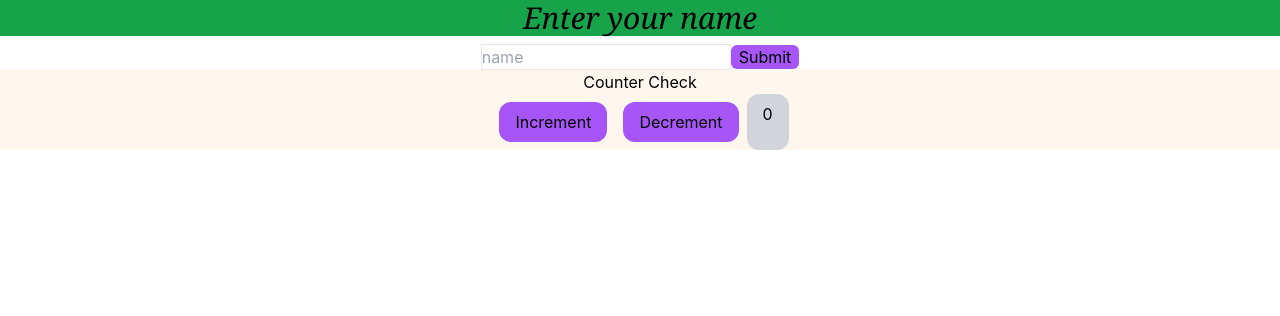
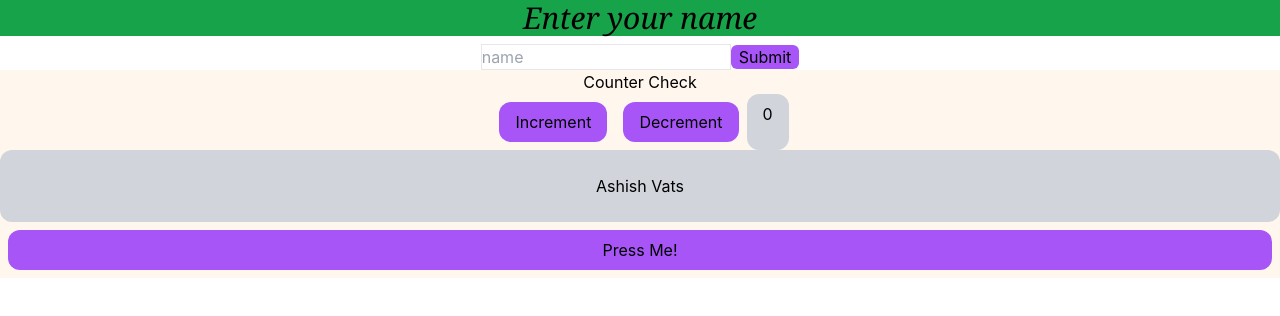
Before and after one commit to Aviral-3/React_Practice, a React (Create React App) app: page / in a window 1280 px wide. Shown: the top 316 px of the page. Built offline with nearby package versions, Linux system fonts and the light colour scheme.

Commit message:
name Toggle button

```diff
--- a/src/Component/Counter.js
+++ b/src/Component/Counter.js
@@ -1,21 +1,34 @@
 import react,{useState} from 'react';
 export default function Counter(){
 const [count,setCounter] = useState(0);
-const[surprise,setSurprise] = useState('');
+const[toggle,setToggle] = useState(true);
+const[name,setName] = useState("Ashish Vats");
 const incHandler = ()=>{
         console.log("clicked increment")
         setCounter(count + 1);    //We don't use return in event handler functions
 
 
     }
-    const decHandler = ()=>{
+const decHandler = ()=>{
 
-        if(count>0){
-        setCounter(count - 1);
-        }
+    if(count>0){
+    setCounter(count - 1);
+    }
 
 
+}
+
+const handleToggle=()=>{
+    if(toggle){
+        setName("Palak Garg");
+        setToggle(false);
     }
+    else{
+        setName("Ashish Vats");
+        setToggle(true);
+    }
+
+}
 
 return(
     <div className="bg-orange-50">
@@ -27,10 +40,12 @@ return(
                 <button className="rounded-xl border-black bg-purple-500 px-4 py-2 m-2 hover:scale-110  duration-200 hover:bg-purple-300 " onClick={decHandler}>Decrement</button>
                 <p className='bg-gray-300 inline px-4 py-2 rounded-xl'>{count}</p>
             </div>
-            {/* <div>
-                <button className="rounded-xl border-black bg-purple-500 px-4 py-2 m-2 hover:scale-110  duration-200 hover:bg-purple-300" onClick={handleSurprise}>Press Me!</button>
+            <div className='flex flex-col ' >
+                <p className='bg-gray-300  px-4 py-6 rounded-xl inline'>{name}</p>
 
-            </div> */}
+                <button className="rounded-xl border-black bg-purple-500 px-4 py-2 m-2 hover:scale-110  duration-200 hover:bg-purple-300" onClick={handleToggle}>Press Me!</button>
+
+            </div>
 
         </div>
 
```
